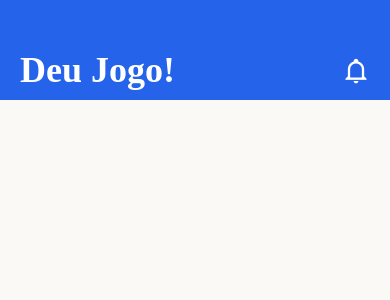
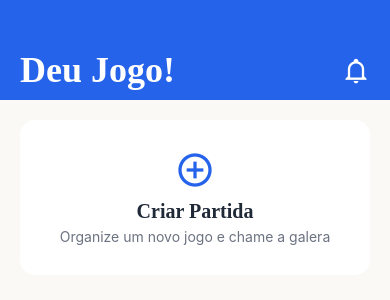
Before and after one commit to AlexandreFreitas04/tcc, a React Native app: screen / in a window 390 px wide. Shown: the top 300 px of the page. Built offline with nearby package versions, Linux system fonts and the light colour scheme.

Commit message:
adicionando botão de criar partida

```diff
--- a/estilos/homeStyle.js
+++ b/estilos/homeStyle.js
@@ -20,9 +20,34 @@ const styles = StyleSheet.create({
     fontSize: 36,
     color: '#FFFFFF',
   },
-  sino:{
-    justifyContent: 'flex-end'
-  }
+  menuContainer: {
+    flex: 1,
+    justifyContent: 'center',
+    padding: 20,
+  },
+  menuBotao: {
+    backgroundColor: '#FFFFFF',
+    paddingVertical: 30,
+    paddingHorizontal: 20,
+    borderRadius: 15,
+    alignItems: 'center',
+    marginBottom: 20,
+    elevation: 5,
+
+  },
+  menuTitulo: {
+    fontFamily: 'sans-serif-condensed',
+    fontWeight: 'bold',
+    fontSize: 20,
+    color: '#1f2937',
+    marginTop: 10,
+  },
+  menuSubtitulo: {
+    fontSize: 14,
+    color: '#6b7280',
+    marginTop: 5,
+    textAlign: 'center',
+  },
 });
 
 export default styles;
--- a/screens/Home.js
+++ b/screens/Home.js
@@ -1,6 +1,5 @@
 import React from 'react';
-import { Text, View, TouchableOpacity, StyleSheet } from 'react-native';
-// 1. A importação mudou para 'expo-status-bar'
+import { Text, View, TouchableOpacity, StyleSheet, ScrollView } from 'react-native';
 import { StatusBar } from 'expo-status-bar';
 import styles from '../estilos/homeStyle';
 import Icon from 'react-native-vector-icons/MaterialCommunityIcons';
@@ -8,8 +7,7 @@ import Icon from 'react-native-vector-icons/MaterialCommunityIcons';
 export default function Home() {
   return (
     <View style={styles.container}>
-
-      <StatusBar style="light"/>
+      <StatusBar style="light" />
 
       <View style={styles.cabecalho}>
         <Text style={styles.titulo}>Deu Jogo!</Text>
@@ -17,8 +15,17 @@ export default function Home() {
           <Icon name="bell-outline" size={28} color="#FFFFFF" />
         </TouchableOpacity>
       </View>
-      <View>
-      </View>
+
+      <ScrollView>
+        <View style={styles.menuContainer}>
+
+          <TouchableOpacity style={styles.menuBotao}>
+            <Icon name="plus-circle-outline" size={40} color="#2563EB" />
+            <Text style={styles.menuTitulo}>Criar Partida</Text>
+            <Text style={styles.menuSubtitulo}>Organize um novo jogo e chame a galera</Text>
+          </TouchableOpacity>
+        </View>
+      </ScrollView>
     </View>
   );
 }
```
